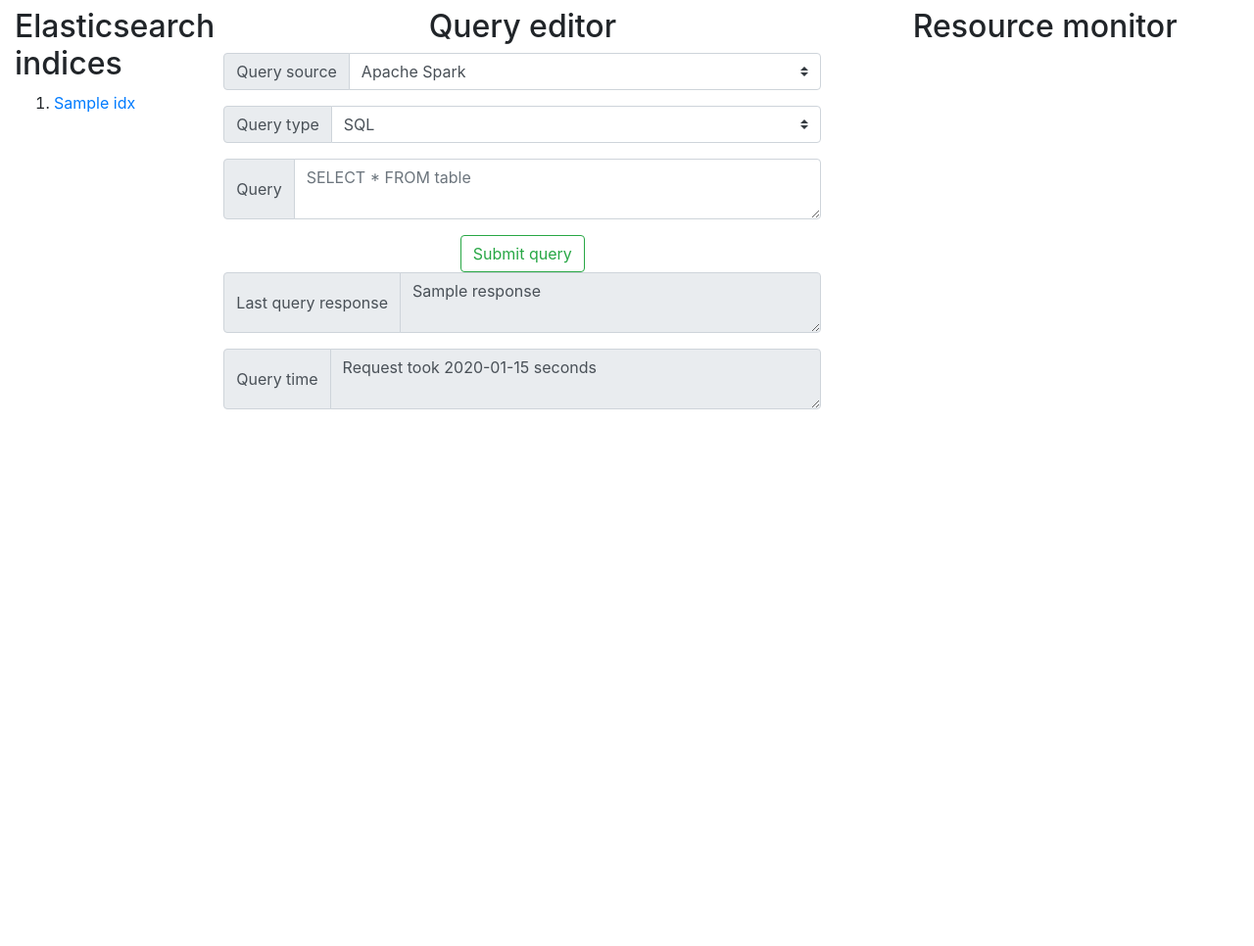
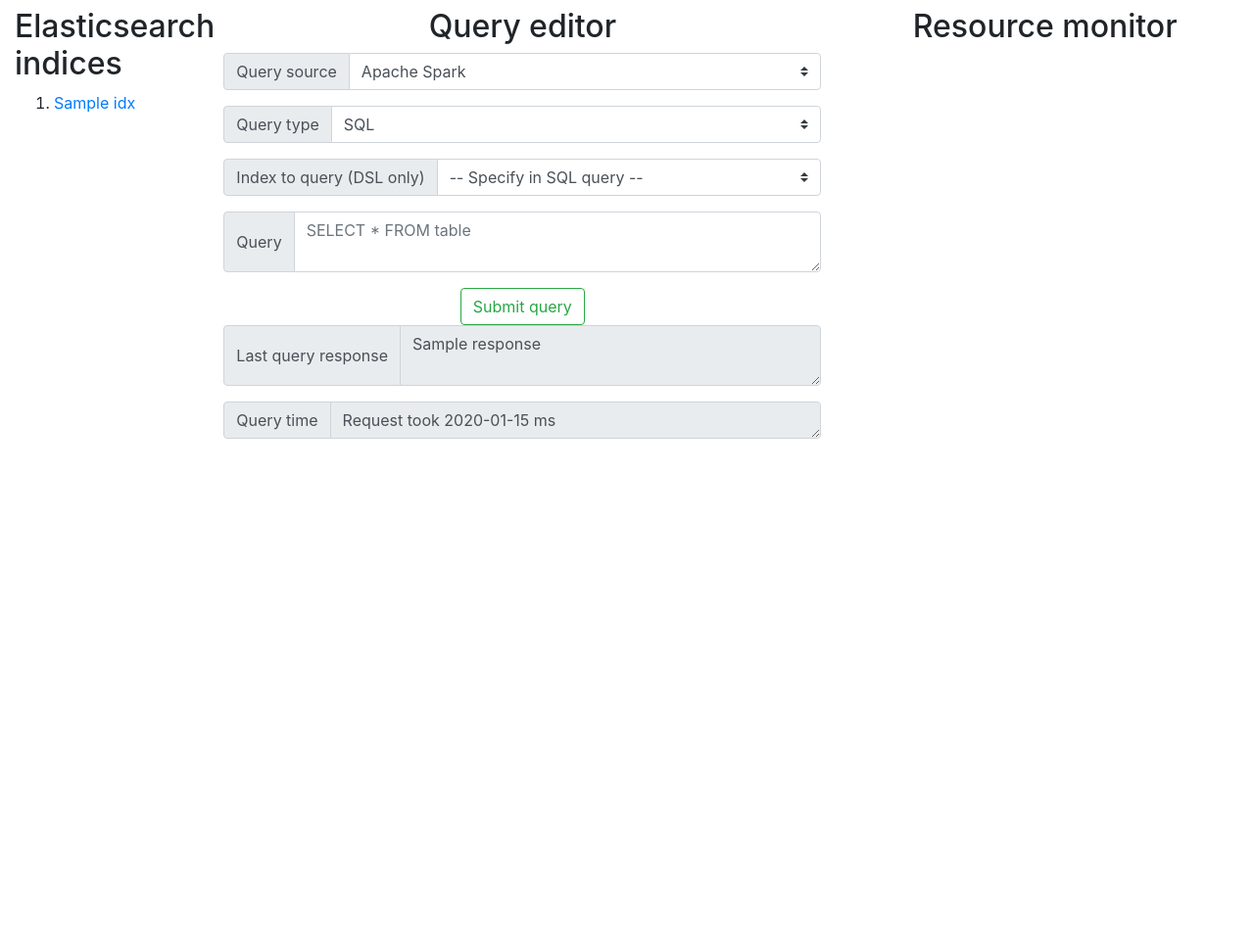
Before and after one commit to MeurillonGuillaume/Project-IV-Demo, a Flask app: template templates/home.html in a window 1280 px wide. Shown: the part 56-1022 px from the top of the page at 98% size. Run offline with Flask 2, Linux system fonts and the light colour scheme; the template is opened without the code that fills it: most values are stand-ins (such as "Sample title", 1, 10 or a date in 2020); parts of the project's set-up code (start-up, migrations or seed data) failed here and were passed over.

Commit message:
responsetime in ms

```diff
--- a/app.py
+++ b/app.py
@@ -100,7 +100,7 @@ def query():
                 if request.form['querysource'] == 'elastic':
                     PREV_RESPONSE = elastic.query_sql(request.form['query'])
             elif request.form['querytype'] == 'dsl' and request.form['querysource'] == 'elastic':
-                PREV_RESPONSE = elastic.query_dsl(request.form['query'], 'redlight_violation')
+                PREV_RESPONSE = elastic.query_dsl(request.form['query'], request.form['index'])
             PREV_RESPONSETIME = timer.stop()
         except Exception as e:
             logging.error(f'Error querying: {e}')
--- a/libs/timer.py
+++ b/libs/timer.py
@@ -15,4 +15,4 @@ class Timer:
         """
         Return the total timecount
         """
-        return time.time() - self.__starttime
+        return int((time.time() - self.__starttime) * 1000)
--- a/templates/home.html
+++ b/templates/home.html
@@ -39,6 +39,18 @@
 
             <div class="input-group mb-3">
                 <div class="input-group-prepend">
+                    <label class="input-group-text" for="queryindex">Index to query (DSL only)</label>
+                </div>
+                <select class="custom-select" id="queryindex" name="index">
+                    <option value="-">-- Specify in SQL query --</option>
+                    {% for index in Indices %}
+                        <option value="{{ index }}">{{ index }}</option>
+                    {% endfor %}
+                </select>
+            </div>
+
+            <div class="input-group mb-3">
+                <div class="input-group-prepend">
                     <span class="input-group-text">Query</span>
                 </div>
                 <textarea name="query" class="form-control" required placeholder="SELECT * FROM table"></textarea>
@@ -47,7 +59,7 @@
             <button type="submit" class="btn btn-outline-success">Submit query</button>
         </form>
 
-        {% if Response and Responsetime %}
+        {% if Response %}
             <div class="input-group mb-3">
                 <div class="input-group-prepend">
                     <span class="input-group-text">Last query response</span>
@@ -55,12 +67,15 @@
                 <textarea name="response" class="form-control"
                           placeholder="" readonly>{{ Response }}</textarea>
             </div>
+        {% endif %}
+
+        {% if Responsetime %}
             <div class="input-group mb-3">
                 <div class="input-group-prepend">
                     <span class="input-group-text">Query time</span>
                 </div>
-                <textarea name="response" class="form-control"
-                          placeholder="" readonly>Request took {{ Responsetime }} seconds</textarea>
+                <textarea name="response" class="form-control" rows="1" placeholder=""
+                          readonly>Request took {{ Responsetime }} ms</textarea>
             </div>
         {% endif %}
     </div>
```
